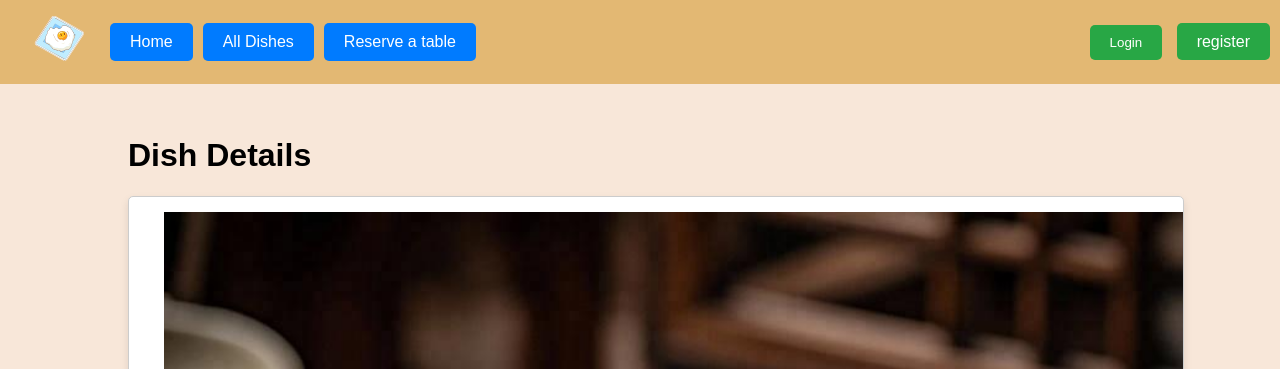
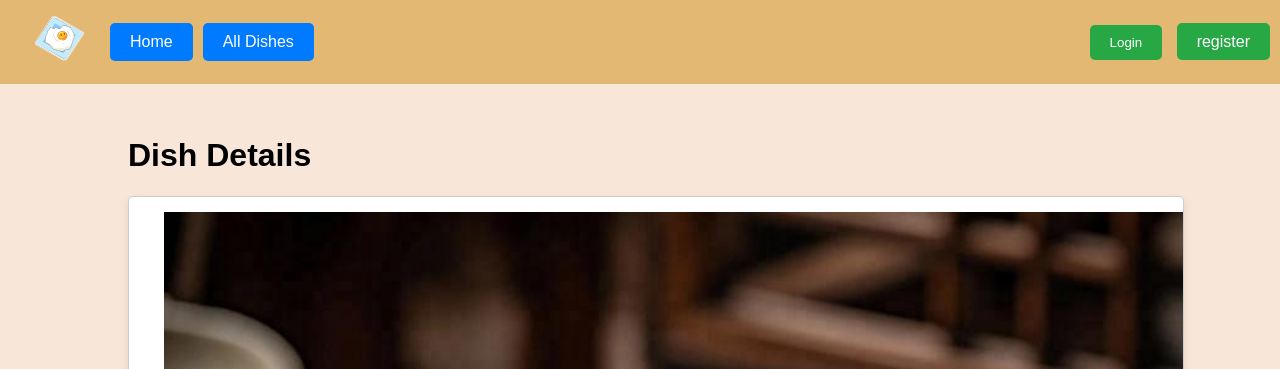
Before and after one commit to Lux-Jason/rms_new, a PHP site: page /dish_detail.php in a window 1280 px wide. Shown: the top 369 px of the page. Run offline with PHP 8.4, Linux system fonts and the light colour scheme.

Commit message:
Update dish_detail.php
html to php

```diff
--- a/dish_detail.php
+++ b/dish_detail.php
@@ -35,8 +35,7 @@
             <div style="width: 20px;"></div>
             <nav>
                 <a href="index.php" class="button">Home</a>
-                <a href="menu.html" class="button">All Dishes</a>
-                <a href="reserve_tb.html" class="button">Reserve a table</a>
+                <a href="menu.php" class="button">All Dishes</a>
             </nav>
         </div>
         <div>
@@ -85,7 +84,7 @@
         <footer>
             <div class="footer-content">
                 <p>&copy; 2024 Qiao's Handmade. All rights reserved</p>
-                <a href="admin.html">Admin Page</a>
+                <a href="admin.php">Admin Page</a>
             </div>
         </footer>
 </body>
```
